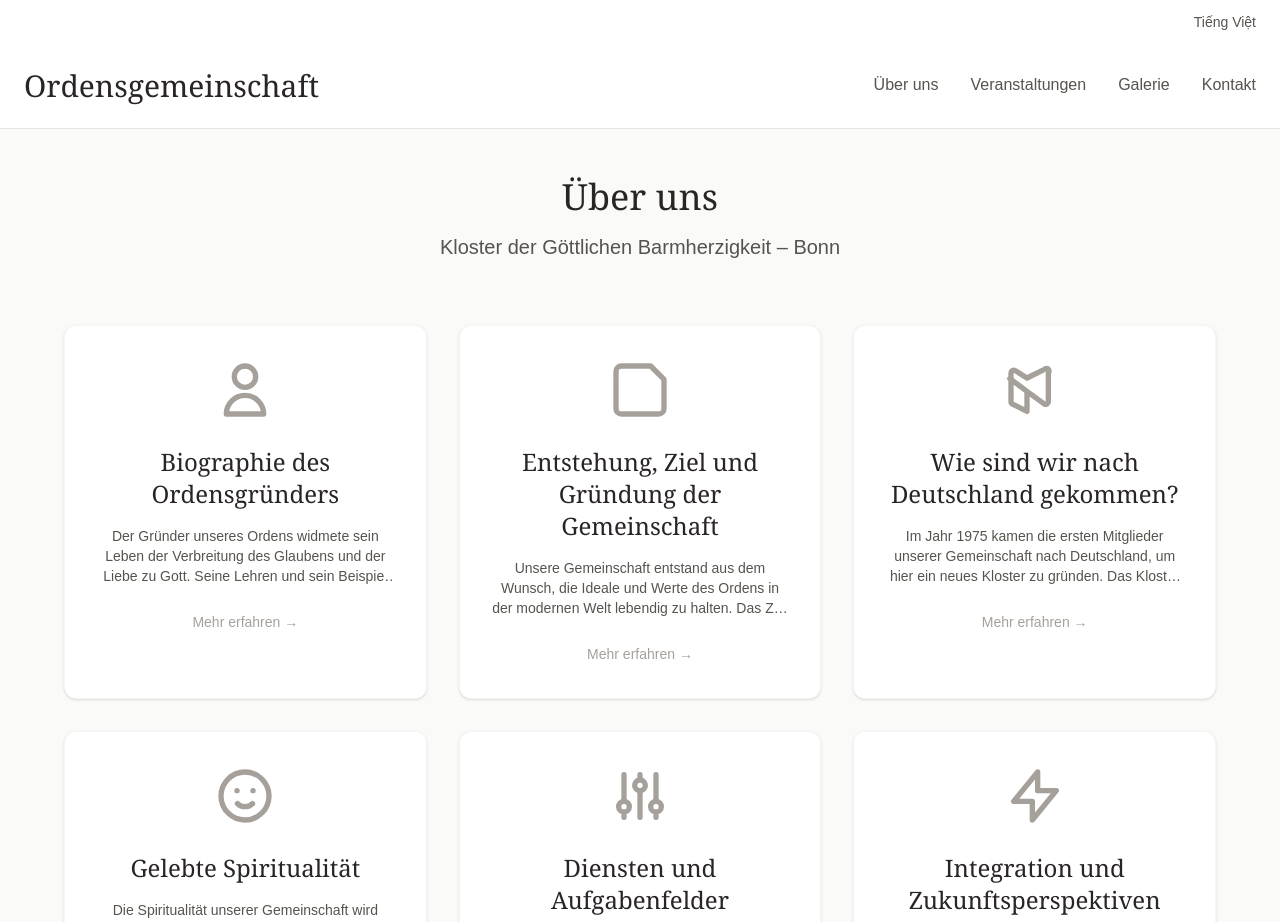
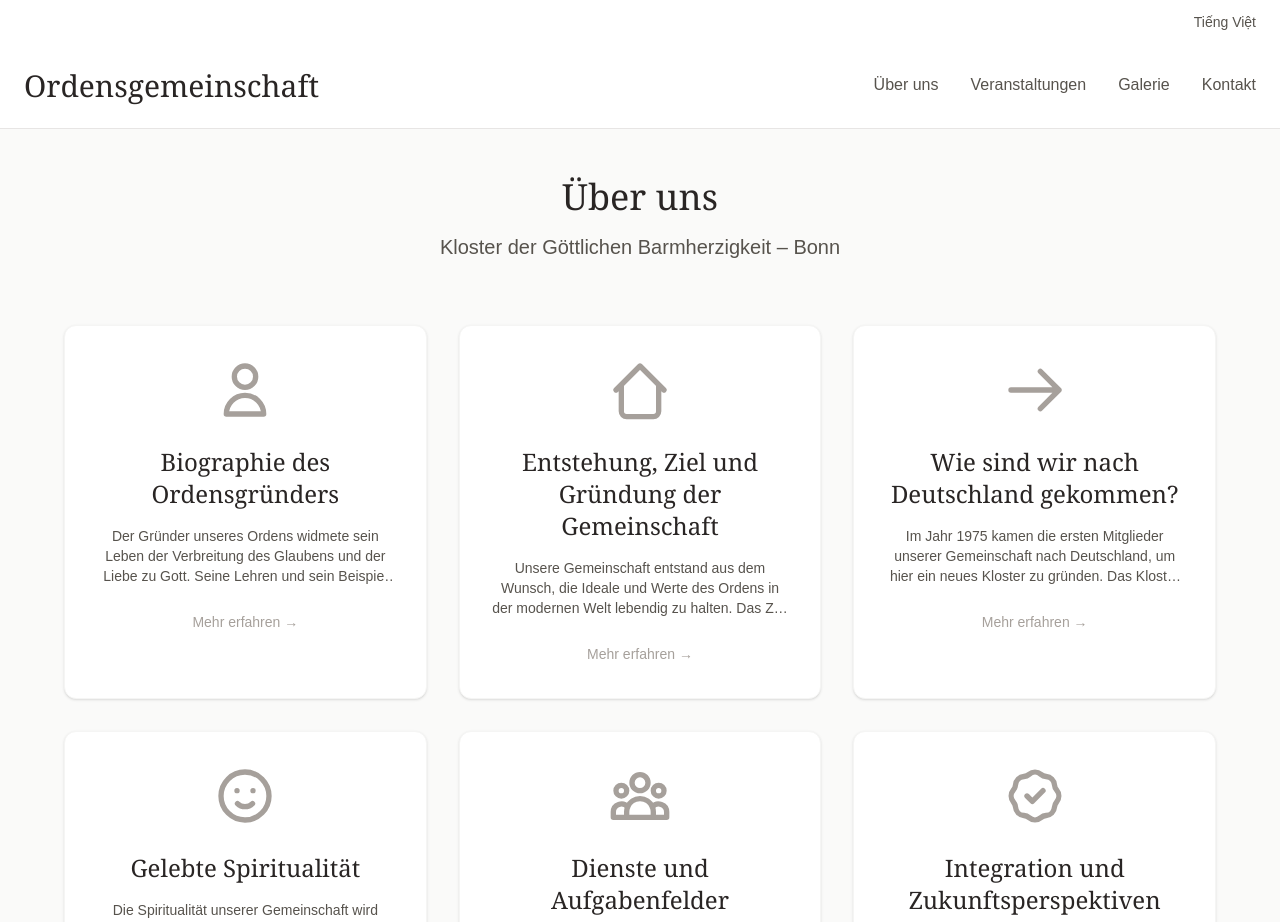
Before and after one commit to mqhtn/house-of-diut, a Next.js app: page /de/ueber-uns in a window 1280 px wide. Shown: the top 922 px of the page. Built offline with nearby package versions, Linux system fonts and the light colour scheme.

Commit message:
Change icons

```diff
--- a/src/app/[locale]/ueber-uns/page.tsx
+++ b/src/app/[locale]/ueber-uns/page.tsx
@@ -35,12 +35,12 @@ export default function AboutPage({
               )}
               {index === 1 && (
                 <svg fill="none" stroke="currentColor" viewBox="0 0 24 24">
-                  <path strokeLinecap="round" strokeLinejoin="round" strokeWidth="2" d="M19 21H5a2 2 0 01-2-2V5a2 2 0 012-2h11l5 5v11a2 2 0 01-2 2z" />
+                  <path strokeLinecap="round" strokeLinejoin="round" strokeWidth="2" d="M3 12l9-9 9 9M5 10v10a2 2 0 002 2h10a2 2 0 002-2V10" />
                 </svg>
               )}
               {index === 2 && (
                 <svg fill="none" stroke="currentColor" viewBox="0 0 24 24">
-                  <path strokeLinecap="round" strokeLinejoin="round" strokeWidth="2" d="M9 20l-5.447-2.724A1 1 0 013 16.382V5.618a1 1 0 011.553-.894L9 7.5m0 0l6.553-3.276A1 1 0 0117 5.618v10.764a1 1 0 01-1.447.894L9 12.5m0 0v6.5m0-6.5L2.553 7.724" />
+                  <path strokeLinecap="round" strokeLinejoin="round" strokeWidth="2" d="M14 5l7 7m0 0l-7 7m7-7H3" />
                 </svg>
               )}
               {index === 3 && (
@@ -50,12 +50,12 @@ export default function AboutPage({
               )}
               {index === 4 && (
                 <svg fill="none" stroke="currentColor" viewBox="0 0 24 24">
-                  <path strokeLinecap="round" strokeLinejoin="round" strokeWidth="2" d="M12 6V4m0 2a2 2 0 100 4m0-4a2 2 0 110 4m-6 8a2 2 0 100-4m0 4a2 2 0 110-4m0 4v2m0-6V4m6 6v10m6-2a2 2 0 100-4m0 4a2 2 0 110-4m0 4v2m0-6V4" />
+                  <path strokeLinecap="round" strokeLinejoin="round" strokeWidth="2" d="M17 20h5v-2a3 3 0 00-5.356-1.857M17 20H7m10 0v-2c0-.656-.126-1.283-.356-1.857M7 20H2v-2a3 3 0 015.356-1.857M7 20v-2c0-.656.126-1.283.356-1.857m0 0a5.002 5.002 0 019.288 0M15 7a3 3 0 11-6 0 3 3 0 016 0zm6 3a2 2 0 11-4 0 2 2 0 014 0zM7 10a2 2 0 11-4 0 2 2 0 014 0z" />
                 </svg>
               )}
               {index === 5 && (
                 <svg fill="none" stroke="currentColor" viewBox="0 0 24 24">
-                  <path strokeLinecap="round" strokeLinejoin="round" strokeWidth="2" d="M13 10V3L4 14h7v7l9-11h-7z" />
+                  <path strokeLinecap="round" strokeLinejoin="round" strokeWidth="2" d="M9 12l2 2 4-4M7.835 4.697a3.42 3.42 0 001.946-.806 3.42 3.42 0 014.438 0 3.42 3.42 0 001.946.806 3.42 3.42 0 013.138 3.138 3.42 3.42 0 00.806 1.946 3.42 3.42 0 010 4.438 3.42 3.42 0 00-.806 1.946 3.42 3.42 0 01-3.138 3.138 3.42 3.42 0 00-1.946.806 3.42 3.42 0 01-4.438 0 3.42 3.42 0 00-1.946-.806 3.42 3.42 0 01-3.138-3.138 3.42 3.42 0 00-.806-1.946 3.42 3.42 0 010-4.438 3.42 3.42 0 00.806-1.946 3.42 3.42 0 013.138-3.138z" />
                 </svg>
               )}
             </div>
--- a/src/lib/content/about.de.ts
+++ b/src/lib/content/about.de.ts
@@ -19,7 +19,7 @@ export const aboutDe = {
       text: 'Die Spiritualität unserer Gemeinschaft wird durch das Kontemplative Gebet, die Verehrung der Eucharistie und die Meditation über die Heilige Schrift geprägt. Unser religiöses Leben ist tief verwurzelt in der Tradition unseres Ordens und gleichzeitig offen für die Bedürfnisse der heutigen Welt. Wir erleben täglich, wie Gottes Gnade in unserem gemeinschaftlichen Leben wirkt und uns befähigt, sein Licht in die Welt zu tragen.',
     },
     {
-      title: 'Diensten und Aufgabenfelder',
+      title: 'Dienste und Aufgabenfelder',
       text: 'Unsere Gemeinschaft widmet sich verschiedenen Diensten und Aufgaben. Dazu gehört die Verwaltung und die Betreuung unseres Klosters, pastorale Begleitung, sowie die Unterstützung bedürftiger Menschen. Wir engagieren uns auch in der Vermittlung zwischen Kulturen und Religionen. Durch diese vielfältigen Aufgaben bringen wir unsere Liebe zu Gott und zum Nächsten zum Ausdruck.',
     },
     {
```
